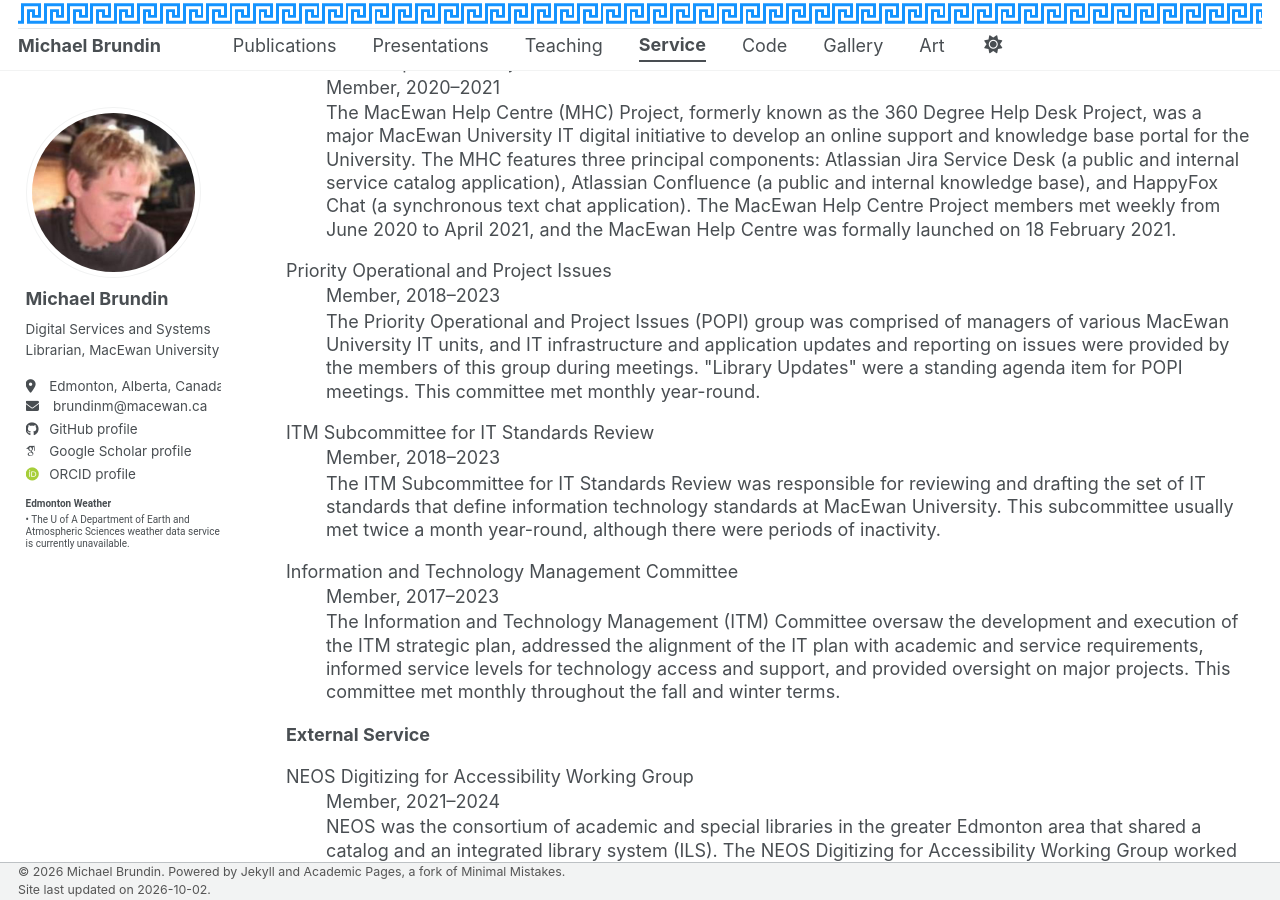
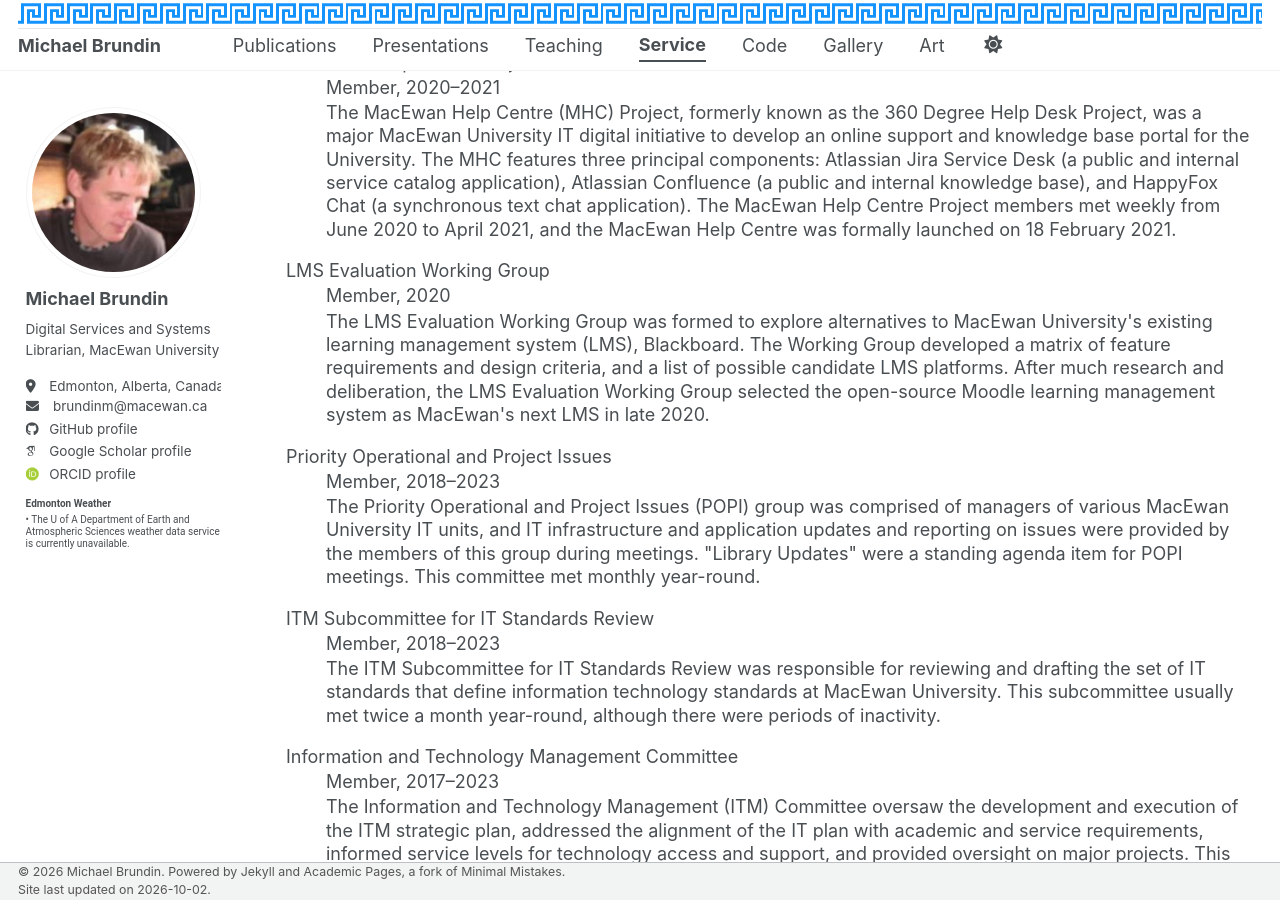
Before and after one commit to brundinm/brundinm.github.io, a Jekyll site: the page built from _pages/service.html, in a window 1280 px wide and 900 px high, scrolled down 2291 px. Built offline with Jekyll 4.4.1, drawn with Linux system fonts in a browser that asks for light colours; some web fonts are replaced; a script bundle is joined from its source files by our own code; library files that are not in the unit come from our copies.

Commit message:
Update service.html

```diff
--- a/_pages/service.html
+++ b/_pages/service.html
@@ -116,6 +116,11 @@ dl dt {
   <dd>The MacEwan Help Centre (MHC) Project, formerly known as the 360 Degree Help Desk Project, was a major MacEwan University IT digital initiative to develop an online support and knowledge base portal for the University. The MHC features three principal components: Atlassian Jira Service Desk (a public and internal service catalog application), Atlassian Confluence (a public and internal knowledge base), and HappyFox Chat (a synchronous text chat application). The MacEwan Help Centre Project members met weekly from June 2020 to April 2021, and the MacEwan Help Centre was formally launched on 18 February 2021.</dd>
 </dl>
 <dl>
+  <dt>LMS Evaluation Working Group</dt>
+  <dd>Member, 2020</dd>
+  <dd>The LMS Evaluation Working Group was formed to explore alternatives to MacEwan University's existing learning management system (LMS), Blackboard.  The Working Group developed a matrix of feature requirements and design criteria, and a list of possible candidate LMS platforms. After much research and deliberation, the LMS Evaluation Working Group selected the open-source Moodle learning management system as MacEwan's next LMS in late 2020.</dd>
+</dl>
+<dl>
   <dt>Priority Operational and Project Issues</dt>
   <dd>Member, 2018–2023</dd>
   <dd>The Priority Operational and Project Issues (POPI) group was comprised of managers of various MacEwan University IT units, and IT infrastructure and application updates and reporting on issues were provided by the members of this group during meetings. "Library Updates" were a standing agenda item for POPI meetings. This committee met monthly year-round.</dd>
```
